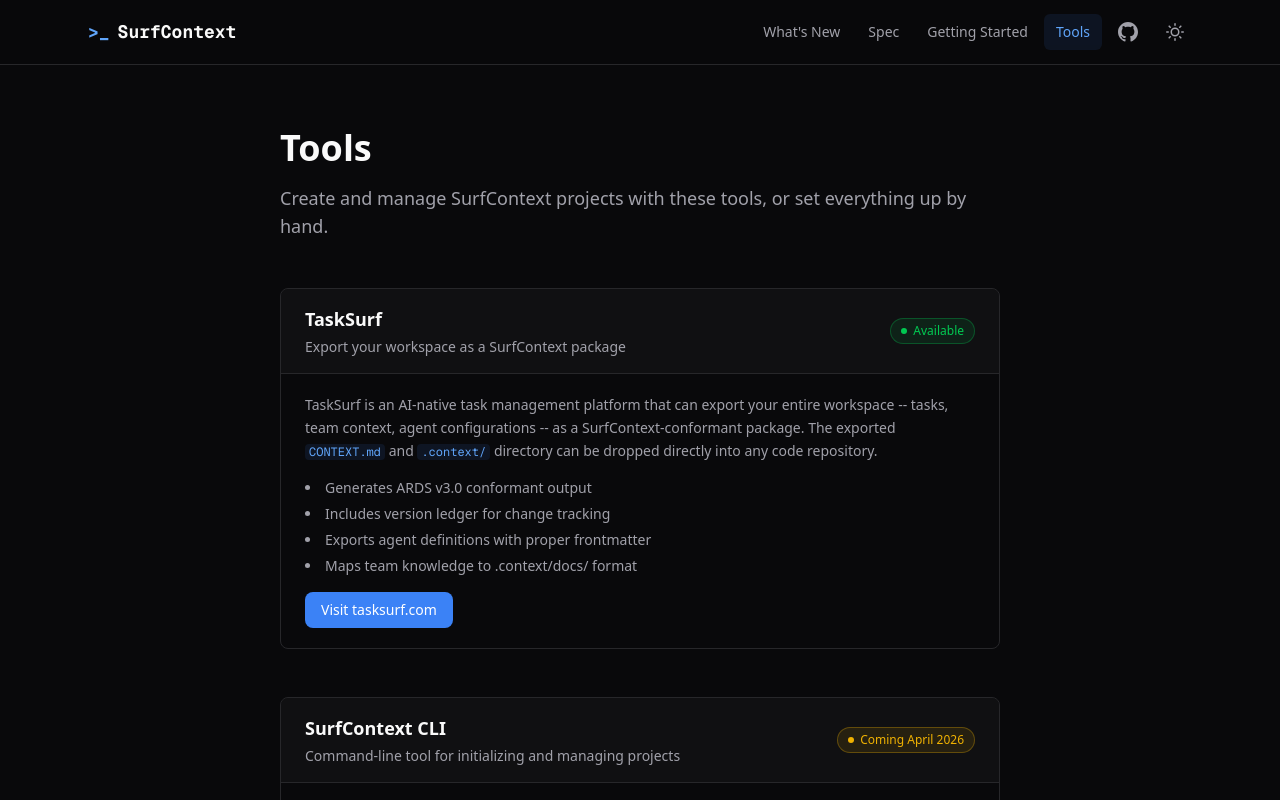
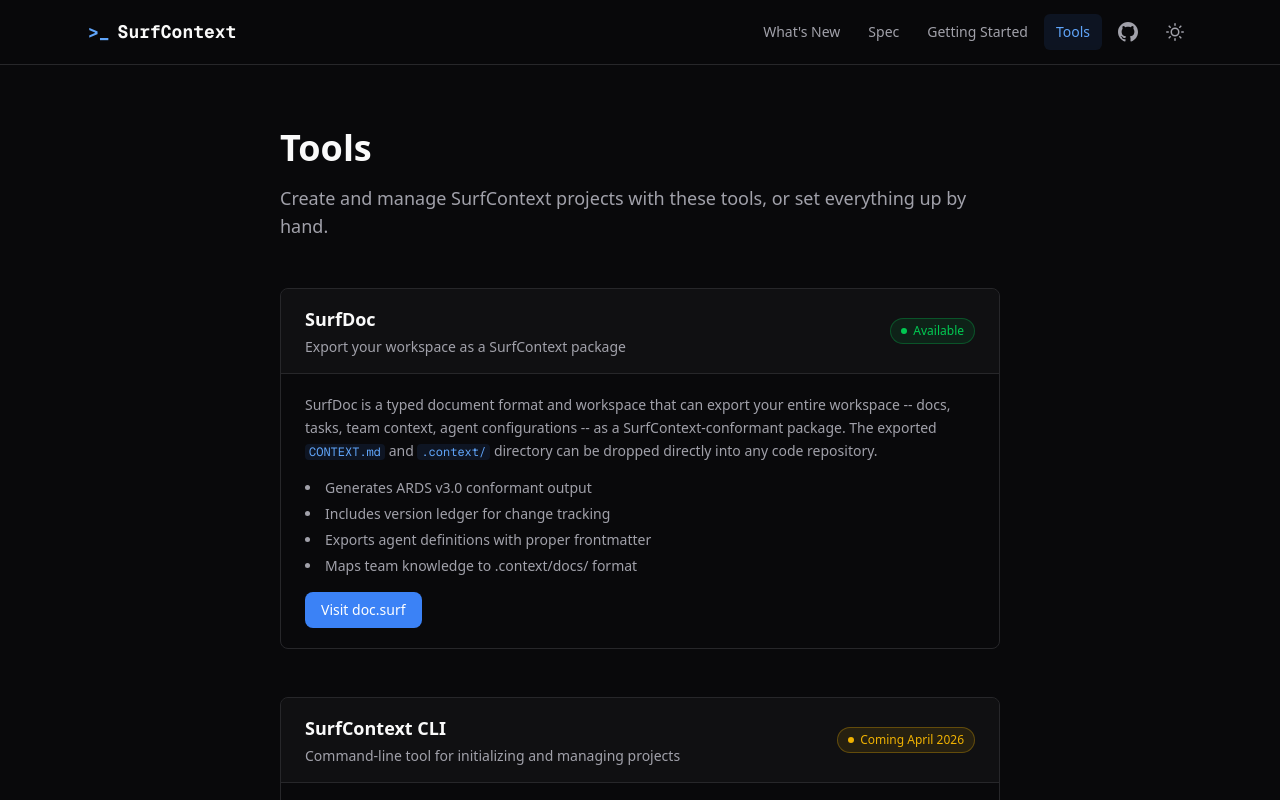
Before and after one commit to DPappageorge/surfcontext, a Next.js app: page /tools in a window 1280 px wide. Shown: the top 800 px of the page. Built offline with nearby package versions, Linux system fonts and the light colour scheme.

Commit message:
Brand safety: TaskSurf → SurfDoc, ARDS v2.0 → v3.0
- Tools page: TaskSurf → SurfDoc with doc.surf link
- CONTEXT.md + README.md: ARDS v2.0 → v3.0
- quick-start-download: generated templates now say ARDS v3.0

```diff
--- a/app/tools/page.tsx
+++ b/app/tools/page.tsx
@@ -5,7 +5,7 @@
 export const metadata: Metadata = {
   title: "Tools - SurfContext",
   description:
-    "Tools for creating and managing SurfContext projects: TaskSurf export, CLI, and manual setup.",
+    "Tools for creating and managing SurfContext projects: SurfDoc export, CLI, and manual setup.",
 };
 
 const cliInitExample = `# Initialize a new SurfContext project
@@ -44,13 +44,13 @@
         </p>
       </div>
 
-      {/* TaskSurf */}
+      {/* SurfDoc */}
       <section className="mb-12">
         <div className="rounded-lg border border-border overflow-hidden">
           <div className="bg-muted/50 border-b border-border px-6 py-4">
             <div className="flex items-center justify-between">
               <div>
-                <h2 className="text-lg font-bold text-foreground">TaskSurf</h2>
+                <h2 className="text-lg font-bold text-foreground">SurfDoc</h2>
                 <p className="text-sm text-muted-foreground mt-1">
                   Export your workspace as a SurfContext package
                 </p>
@@ -63,8 +63,8 @@
           </div>
           <div className="px-6 py-5">
             <p className="text-sm text-muted-foreground leading-relaxed mb-4">
-              TaskSurf is an AI-native task management platform that can export
-              your entire workspace -- tasks, team context, agent configurations
+              SurfDoc is a typed document format and workspace that can export
+              your entire workspace -- docs, tasks, team context, agent configurations
               -- as a SurfContext-conformant package. The exported{" "}
               <code className="font-mono text-accent-foreground bg-accent/10 px-1 rounded text-xs">
                 CONTEXT.md
@@ -82,12 +82,12 @@
               <li>Maps team knowledge to .context/docs/ format</li>
             </ul>
             <a
-              href="https://tasksurf.com"
+              href="https://doc.surf"
               target="_blank"
               rel="noopener noreferrer"
               className="inline-flex items-center justify-center rounded-lg bg-primary text-primary-foreground px-4 py-2 text-sm font-medium hover:bg-primary/90 transition-colors"
             >
-              Visit tasksurf.com
+              Visit doc.surf
             </a>
           </div>
         </div>
--- a/components/quick-start-download.tsx
+++ b/components/quick-start-download.tsx
@@ -66,7 +66,7 @@
 
 ## SurfContext Navigation
 
-This repo uses **SurfContext/ARDS v2.0**. When exploring, follow this discovery order:
+This repo uses **SurfContext/ARDS v3.0**. When exploring, follow this discovery order:
 
 1. **Start with \`CONTEXT.md\`** (this file) -- project overview, key files table, architecture
 2. **Check \`surfcontext.json\`** -- machine-readable config with platform targets
```
Also changed, not shown: 2 other files (tests, documents, lock files or other folders).
